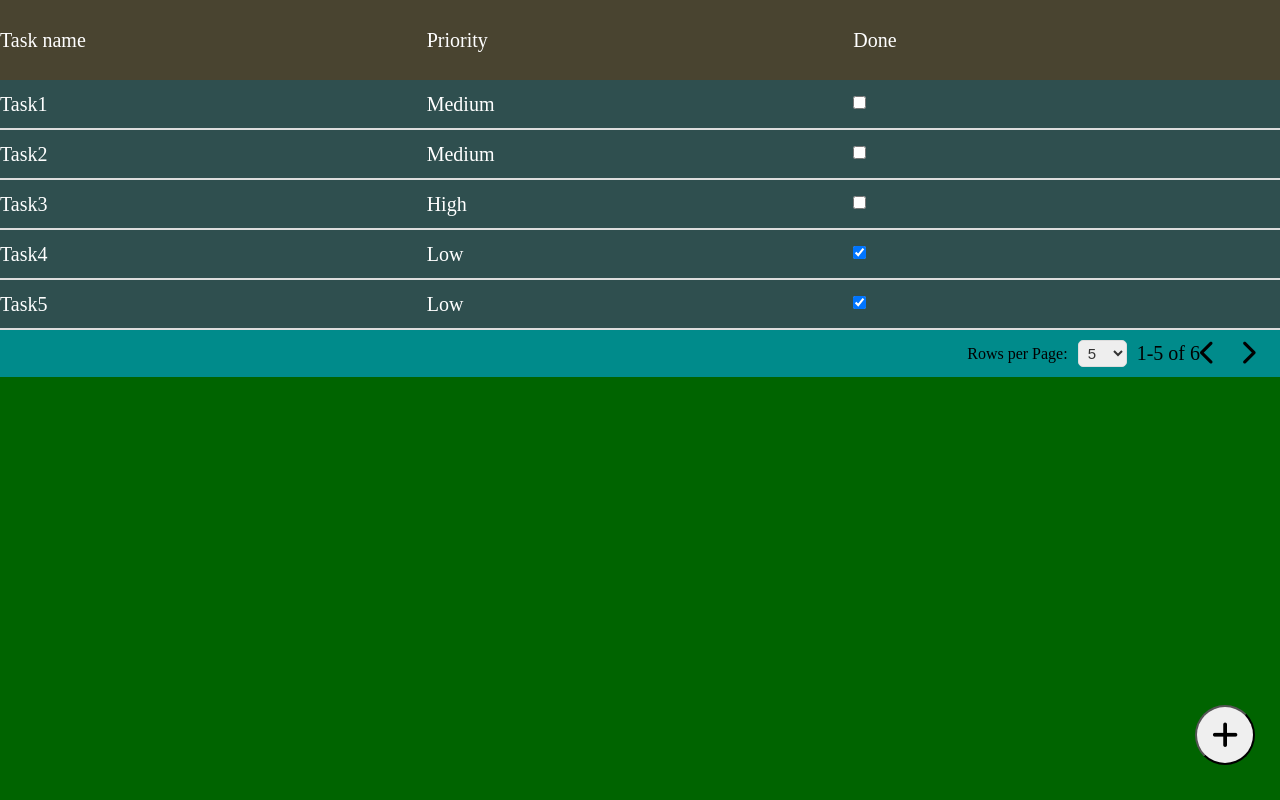
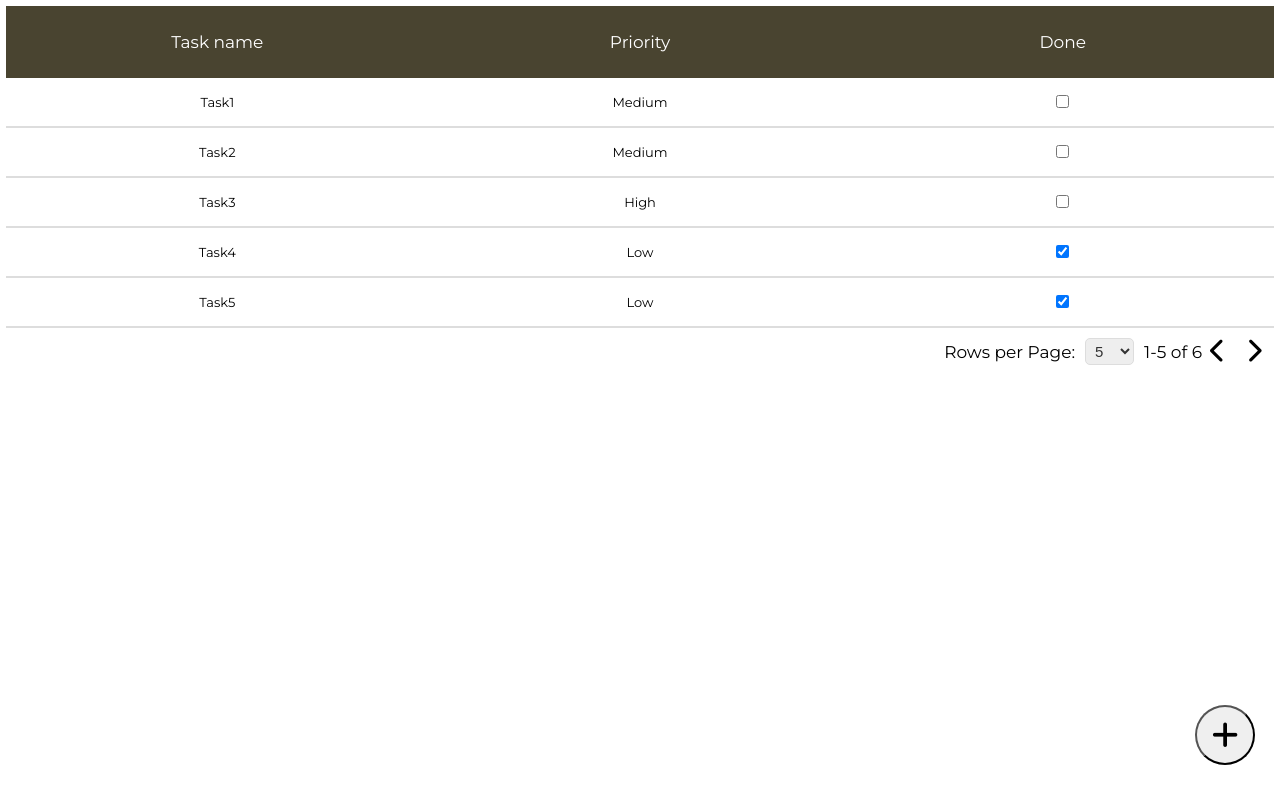
Before and after one commit to czyzu05/todo-app, a React (Create React App) app: page / in a window 1280 px wide. Built offline with nearby package versions, Linux system fonts and the light colour scheme.

Commit message:
update styles

```diff
--- a/public/index.html
+++ b/public/index.html
@@ -4,6 +4,7 @@
     <meta charset="utf-8" />
     <meta name="viewport" content="width=device-width, initial-scale=1" />
     <script src="https://kit.fontawesome.com/3a21056874.js" crossorigin="anonymous"></script>
+    <link href="https://fonts.googleapis.com/css2?family=Montserrat&display=swap" rel="stylesheet">
     <title>TODO App</title>
   </head>
   <body>
--- a/src/components/AddTaskForm.js
+++ b/src/components/AddTaskForm.js
@@ -3,7 +3,7 @@ import styled from "styled-components";
 import Input from "components/Input";
 import Button from "components/Button";
 
-const FormWrapper = styled.div`
+const FormWrapper = styled.form`
   position: fixed;
   height: 100vh;
   width: 100vw;
@@ -19,20 +19,33 @@ const FormWrapper = styled.div`
 `;
 
 const Header = styled.h1`
-  font-size: 30px;
+  font-size: 35px;
   text-align: center;
-  padding: 20px;
+  padding: 25px;
 `;
 
 const SelectPriority = styled.select`
   border: 2px solid #494430;
   cursor: pointer;
-  width: 10rem;
+  width: 200px;
+  font-size: 20px;
   margin: 20px;
+`;
+
+const AddButton = styled(Button)`
+  font-size: 20px;
+  padding: 10px;
+  width: 150px;
+
+  :hover {
+    border: 2px solid black;
+    cursor: pointer;
+  }
 `;
 
 const AddTaskForm = ({
   isVisible,
+  setIsAddTaskFormVisible,
   setInputText,
   inputText,
   tasks,
@@ -54,6 +67,7 @@ const AddTaskForm = ({
     setTasks([...tasks, newTask]);
     setInputText("");
     setPriority("Low");
+    setIsAddTaskFormVisible(false);
   };
 
   const handleSelectPriority = e => {
@@ -61,14 +75,9 @@ const AddTaskForm = ({
   };
 
   return (
-    <FormWrapper isVisible={isVisible}>
-      <form onSubmit={handleSubmitForm}>
+    <FormWrapper isVisible={isVisible} onSubmit={handleSubmitForm}>
       <Header>Add new Note</Header>
-        <Input
-          placeholder="title"
-          onChange={handleInputText}
-          value={inputText}
-        />
+      <Input placeholder="Title" onChange={handleInputText} value={inputText} />
       <SelectPriority
         name="priority"
         value={priority}
@@ -78,8 +87,7 @@ const AddTaskForm = ({
         <option value="Medium">Medium</option>
         <option value="High">High</option>
       </SelectPriority>
-        <Button>Add Note</Button>
-      </form>
+      <AddButton>Add Note</AddButton>
     </FormWrapper>
   );
 };
--- a/src/components/Button.js
+++ b/src/components/Button.js
@@ -3,8 +3,6 @@ import styled from "styled-components";
 const Button = styled.button`
   width: 100px;
   height: 50px;
-  border-radius: 5px;
-  border: 2px solid #494430;
 `;
 
 export default Button;
--- a/src/components/FilterBar.js
+++ b/src/components/FilterBar.js
@@ -5,16 +5,19 @@ import Paragraph from "components/Paragraph";
 const FilterWrapper = styled.div`
   flex-basis: 5vh;
   padding: 10px 0;
-  background-color: darkcyan;
   display: flex;
   justify-content: flex-end;
   align-items: center;
+
+  label {
+    font-size: 17px;
+  }
 `;
 
 const Arrow = styled.i`
   flex-basis: 20px;
   font-size: 25px;
-  margin: 0 20px 0 0;
+  margin: 0 8px 0 8px;
 `;
 
 const SelectRows = styled.select`
@@ -35,7 +38,7 @@ const FilterBar = ({ setNumberRows, numberRows, numberTasks }) => {
 
   return (
     <FilterWrapper>
-      <label for="rowsSelect">Rows per Page:</label>
+      <label htmlFor="rowsSelect">Rows per Page:</label>
       <SelectRows
         name="rows"
         id="rowsSelect"
--- a/src/components/Header.js
+++ b/src/components/Header.js
@@ -4,7 +4,7 @@ import Paragraph from "components/Paragraph";
 
 const HeaderWrapper = styled.div`
   background-color: #494430;
-  flex-basis: 10vh;
+  flex-basis: 9vh;
   display: flex;
   align-items: center;
   justify-content: center;
@@ -12,8 +12,10 @@ const HeaderWrapper = styled.div`
 
 const HeaderParagraph = styled(Paragraph)`
   color: white;
-  flex-basis: 25.1%;
+  flex-basis: 30%;
   flex-grow: 1;
+  text-align: center;
+  font-size: 17px;
 `;
 
 const Header = () => {
--- a/src/components/Input.js
+++ b/src/components/Input.js
@@ -3,7 +3,7 @@ import styled from "styled-components";
 const Input = styled.input`
   width: 200px;
   height: 30px;
-  border-radius: 10px;
+  font-size: 20px;
   border: 2px solid #494430;
 `;
 
--- a/src/components/Paragraph.js
+++ b/src/components/Paragraph.js
@@ -1,7 +1,7 @@
 import styled from "styled-components";
 
 const Paragraph = styled.p`
-  font-size: 20px;
+  font-size: 17px;
 `;
 
 export default Paragraph;
--- a/src/components/TaskItem.js
+++ b/src/components/TaskItem.js
@@ -3,7 +3,6 @@ import styled from "styled-components";
 import Paragraph from "./Paragraph";
 
 const TaskItemWrapper = styled.div`
-  background-color: "yellow";
   height: 50px;
   border-bottom: 2px solid #ddd;
 
@@ -13,14 +12,16 @@ const TaskItemWrapper = styled.div`
 `;
 
 const TaskInfo = styled(Paragraph)`
-  color: white;
   flex-basis: 25.1%;
   flex-grow: 1;
+  text-align: center;
+  font-size: 13px;
 `;
 
 const InputWrapper = styled.div`
   flex-basis: 25.1%;
   flex-grow: 1;
+  text-align: center;
 `;
 
 const TaskItem = ({ id, title, priority, done, changeTaskStatus }) => {
--- a/src/components/TasksList.js
+++ b/src/components/TasksList.js
@@ -2,9 +2,7 @@ import React from "react";
 import styled from "styled-components";
 import TaskItem from "components/TaskItem";
 
-const TasksWrapper = styled.div`
-  background-color: darkslategrey;
-`;
+const TasksWrapper = styled.div``;
 
 const TasksList = ({ tasks, changeTaskStatus, numberRows }) => {
   const tasksList = tasks.map(task => (
--- a/src/theme/GlobalStyles.js
+++ b/src/theme/GlobalStyles.js
@@ -6,6 +6,9 @@ const GlobalStyles = createGlobalStyle`
     padding: 0;
     margin: 0;
 }
+html {
+    font-family: 'Montserrat', sans-serif;
+}
 `;
 
 export default GlobalStyles;
--- a/src/views/App.js
+++ b/src/views/App.js
@@ -9,7 +9,7 @@ import AddTaskForm from "components/AddTaskForm";
 
 const Wrapper = styled.div`
   min-height: 100vh;
-  background-color: darkgreen;
+  padding: 6px;
   display: flex;
   flex-direction: column;
   position: relative;
@@ -100,6 +100,7 @@ const App = () => {
 
       <AddTaskForm
         isVisible={isAddTaskFormVisible}
+        setIsAddTaskFormVisible={setIsAddTaskFormVisible}
         setInputText={setInputText}
         inputText={inputText}
         tasks={tasks}
```
Lines whose indentation alone changed are shown as unchanged.
